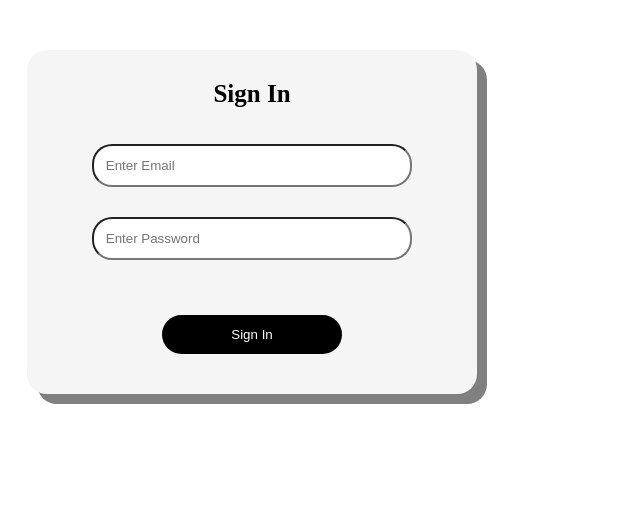
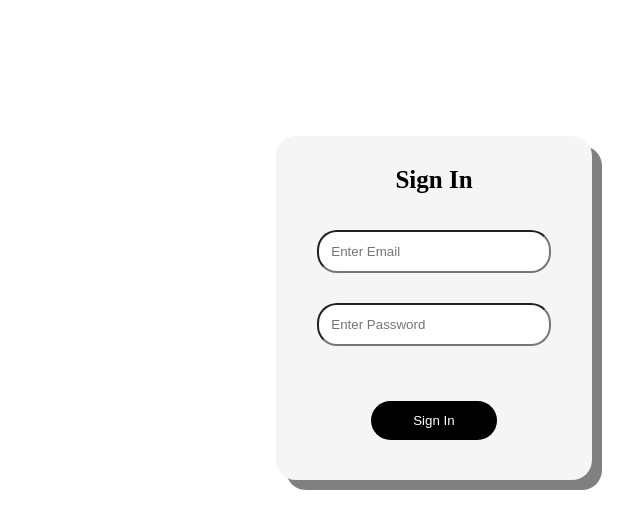
Before and after one commit to AngelaPerkins/Login, a plain HTML site: page index.html in a window 1280 px wide. Shown: the whole page, without its empty margins (206-846 px from the left). Drawn offline with Linux system fonts and the light colour scheme.

Commit message:
Uploading changes to make login screen centered

```diff
--- a/style.css
+++ b/style.css
@@ -1,19 +1,18 @@
+
 
 /*Container*/
 .container{
     display: flex;
     align-items: center;
     justify-content: center;
-    width: 900px;
-    border: 1 px solid black;
-    margin-top: 50px;
+    height: 600px;
 
 }
 /*Login Form*/
 .form{
     display: flex;
     flex-direction:column;
-    width: 50%;
+    width: 25%;
     align-items: center;
     background-color: whitesmoke;
     border-radius: 20px;
```
Also changed, not shown: index.html (line endings or trailing spaces).
